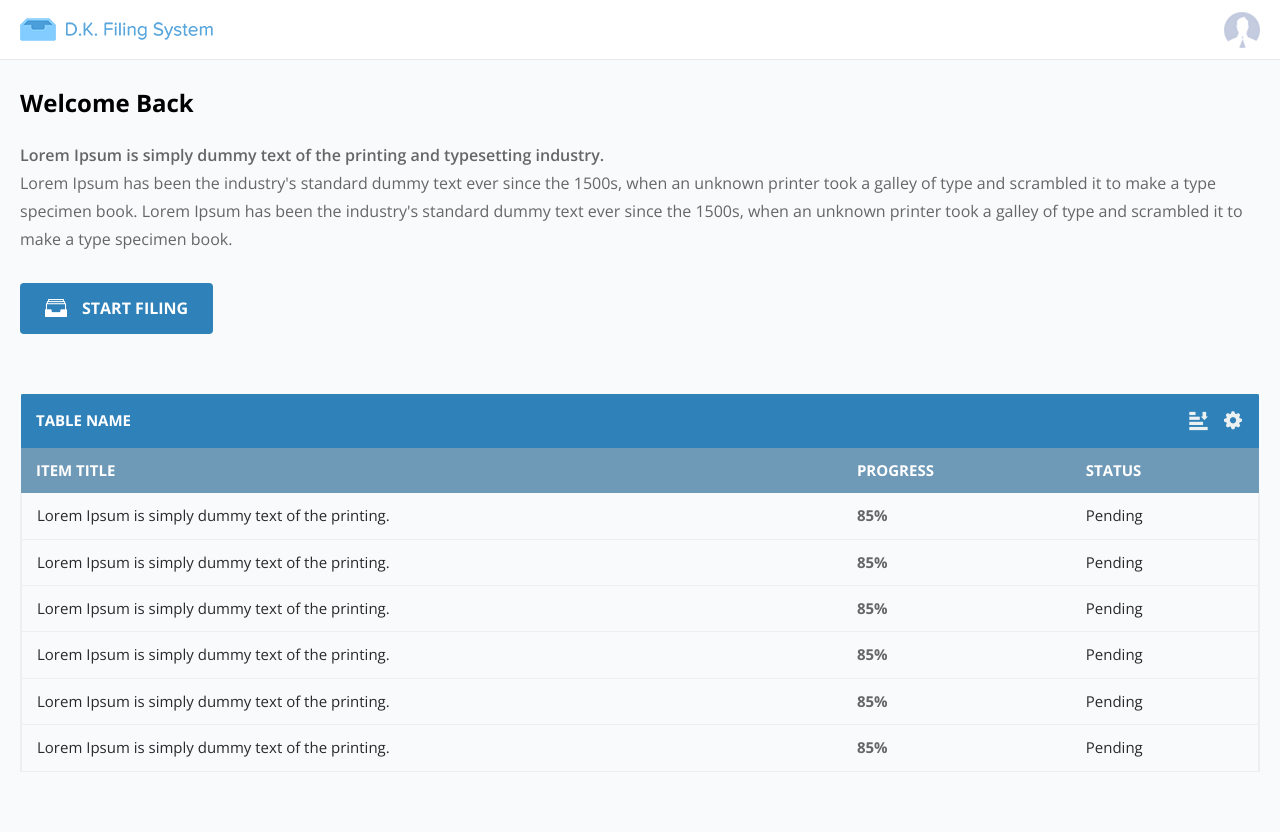
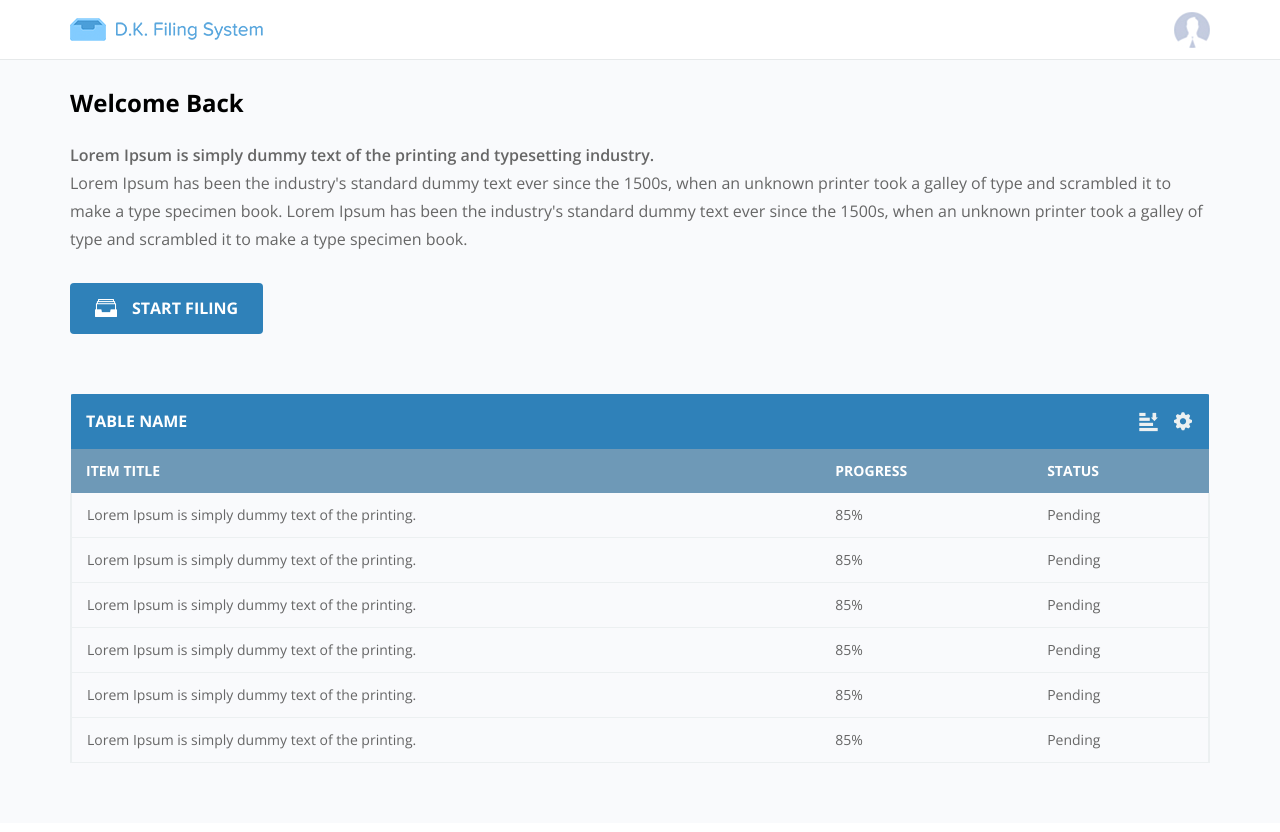
Before and after one commit to leonarther16th/DK-Law, a PHP site: page / in a window 1280 px wide. After the commit the page ends 763 px from the top, so only its background shows below. Run offline with PHP 8.4, Linux system fonts and the light colour scheme; some libraries are stand-ins or nearby versions.

Commit message:
Changed home.html so it has a container

```diff
--- a/home.html
+++ b/home.html
@@ -21,8 +21,9 @@
   <body>
 
    <!--Start header-->
+
     <header class="navbar navbar-default navbar-fixed-top">
-      <!--<div class="container">-->
+      <div class="container">
         <div class="nav-profile">
              <span>
                  <img src="images/profile.png" alt="">
@@ -46,13 +47,13 @@
             <li class="active"><a href="#">DOWNLOAD</a></li>
           </ul>
         </div>--><!--/.nav-collapse -->
-      <!--</div>-->
+      </div>
     </header>
   <!--End header-->
 
     <!-- start content-area-->
     <section class="content-area">
-        <!--<div class="container">-->
+        <div class="container">
               <h2>Welcome Back</h2>
               <p><strong>Lorem Ipsum is simply dummy text of the printing and typesetting industry.</strong><br>
 Lorem Ipsum has been the industry's standard dummy text ever since the 1500s, when an unknown printer took a galley of type and scrambled it to make a type specimen book. Lorem Ipsum has been the industry's standard dummy text ever since the 1500s, when an unknown printer took a galley of type and scrambled it to make a type specimen book.</p>
@@ -115,7 +116,8 @@ Lorem Ipsum has been the industry's standard dummy text ever since the 1500s, wh
         </div>
         <!-- end table-wrap-->
 
-        <!--</div>-->
+        </div>
+        </div>
     </section>
     <!--end content-area-->
 
--- a/sass/_layout.scss
+++ b/sass/_layout.scss
@@ -128,13 +128,10 @@ header.navbar.navbar-default{
     }
     th, td{
         padding:12px 15px;
-        color:#2a2a2c;
-        font-size:15px;
+        color:$text-color;
+        //font-size:15px;
     }
-    tr td:nth-child(2){
-        font-weight:700;
-		color: $text-color;
-    }
+
     td{
         border-bottom:1px solid #ecf0f1;
     }
```
Also changed, not shown: stylesheets/screen.css.
